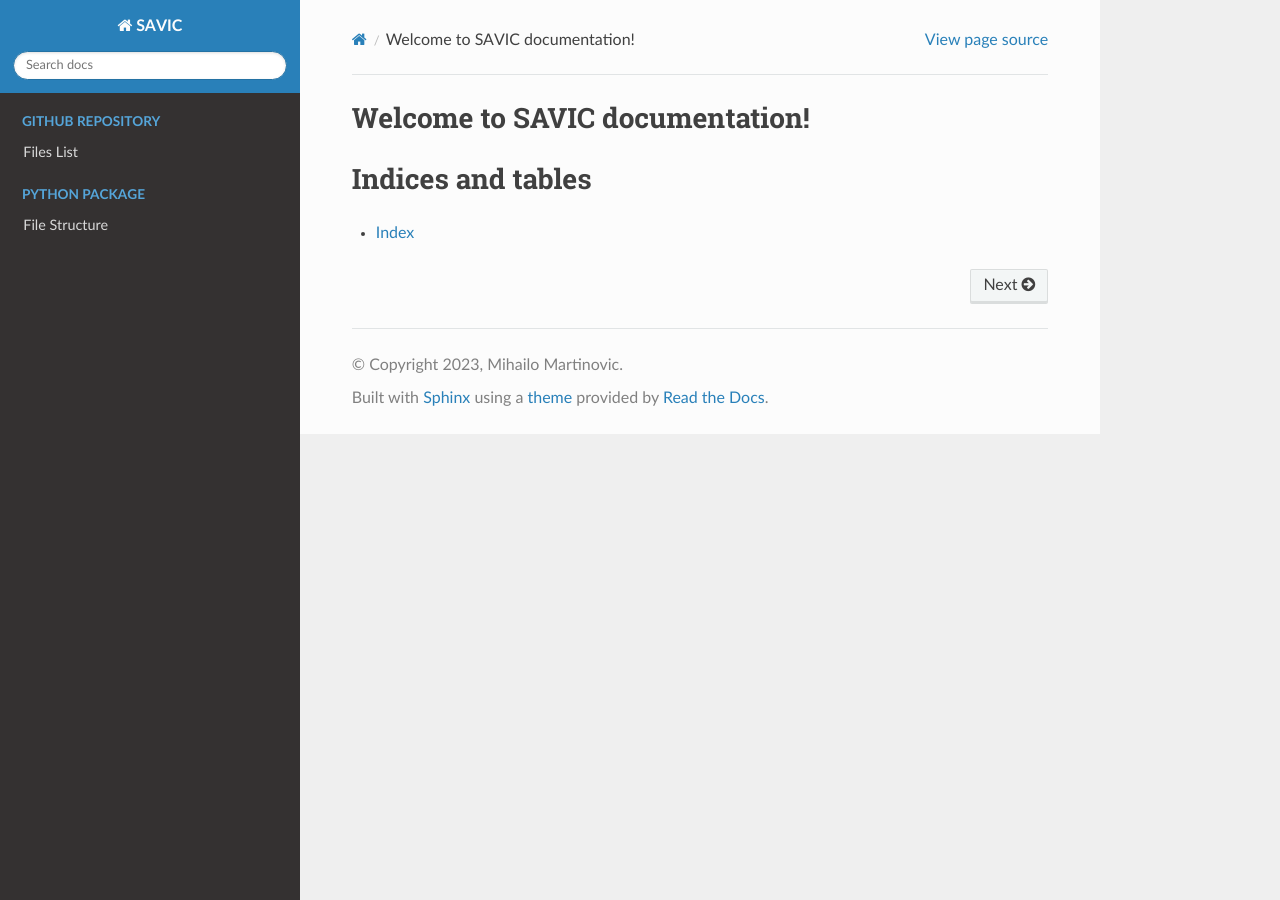
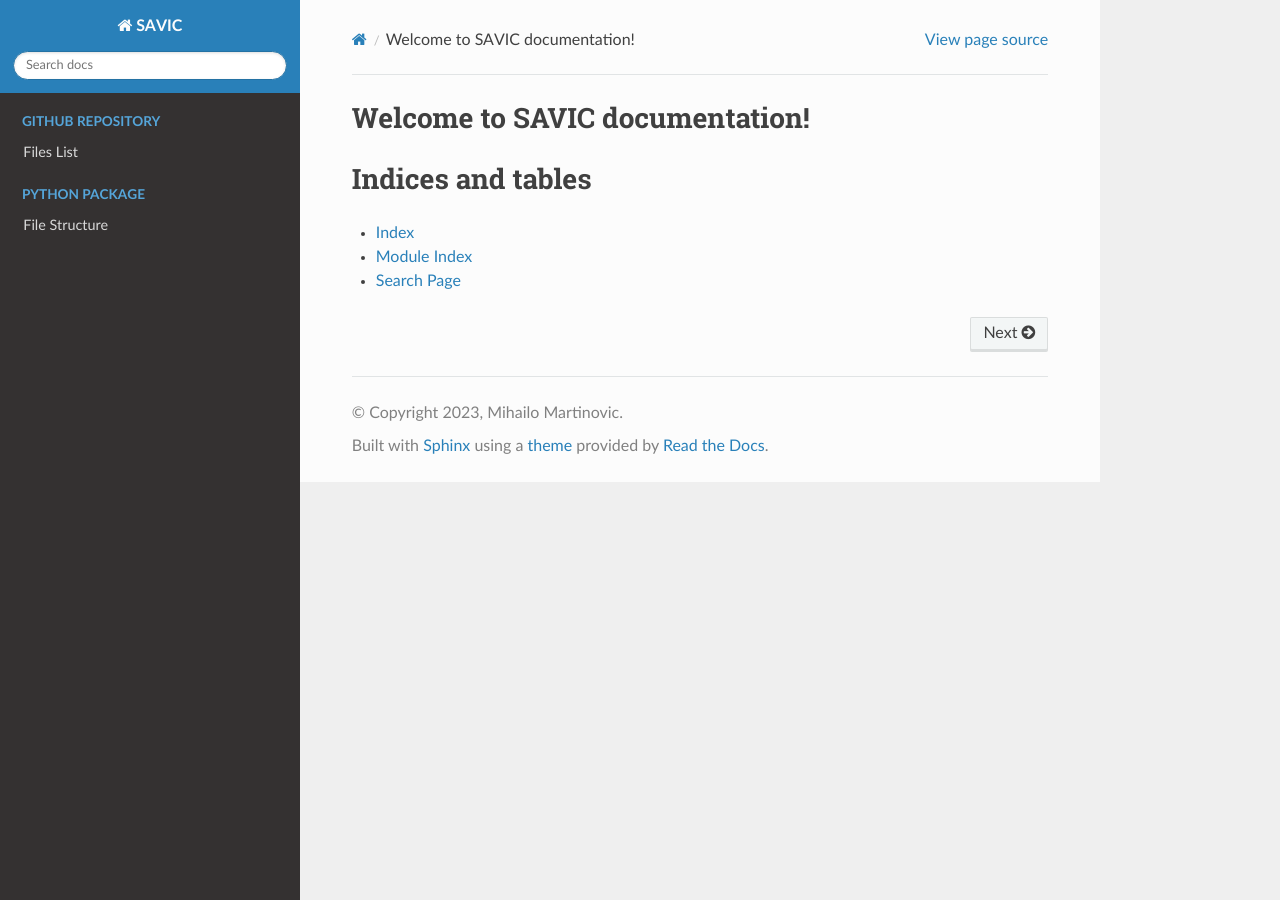
Before and after one commit to MihailoMartinovic/SAVIC, a Sphinx documentation site: the page built from docs/index.rst, in a window 1280 px wide. Built offline with Sphinx 7.4.7 and the Read the Docs theme 2.0.0, drawn with Linux system fonts in a browser that asks for light colours.

Commit message:
Update index.rst

```diff
--- a/docs/index.rst
+++ b/docs/index.rst
@@ -30,3 +30,5 @@ Indices and tables
 ==================
 
 * :ref:`genindex`
+* :ref:`modindex`
+* :ref:`search`
```
